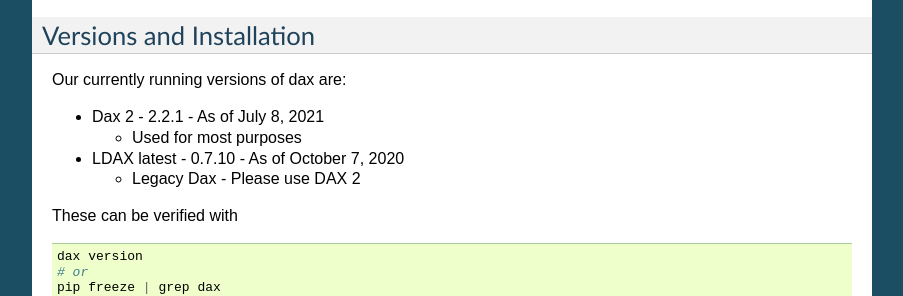
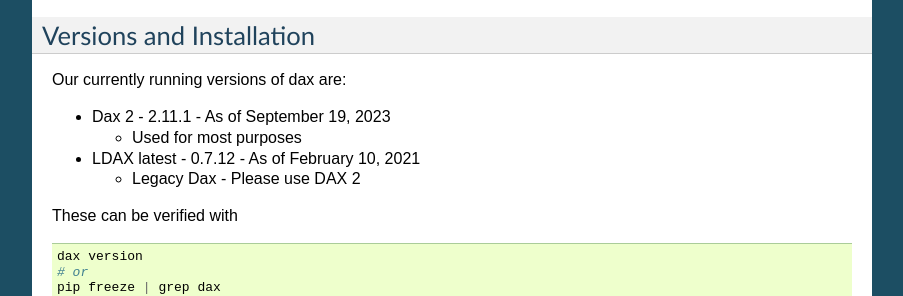
Before and after one commit to VUIIS/dax, a Sphinx documentation site: the page built from docs/index.rst, in a window 1280 px wide and 900 px high, scrolled down 497 px. Shown: the part 152-448 px from the top of the window, without its empty margins (198-1101 px from the left). Built offline with Sphinx 7.4.7, drawn with Linux system fonts in a browser that asks for light colours.

Commit message:
Update index.rst

```diff
--- a/docs/index.rst
+++ b/docs/index.rst
@@ -41,11 +41,11 @@ Versions and Installation
 
 Our currently running versions of dax are:
 
-- Dax 2 - 2.2.1 - As of July 8, 2021
+- Dax 2 - 2.11.1 - As of September 19, 2023
 
   - Used for most purposes
 
-- LDAX latest - 0.7.10 - As of October 7, 2020
+- LDAX latest - 0.7.12 - As of February 10, 2021
 
   - Legacy Dax - Please use DAX 2
 
```
